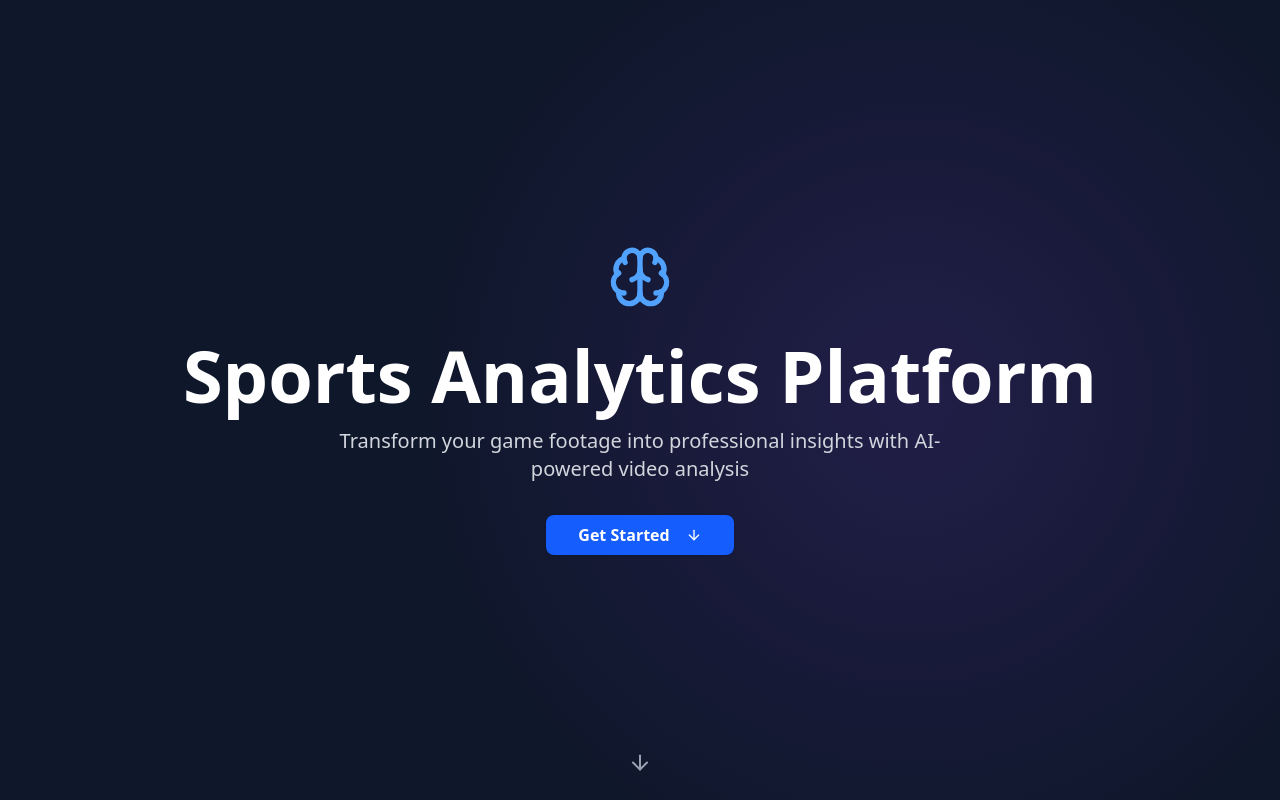
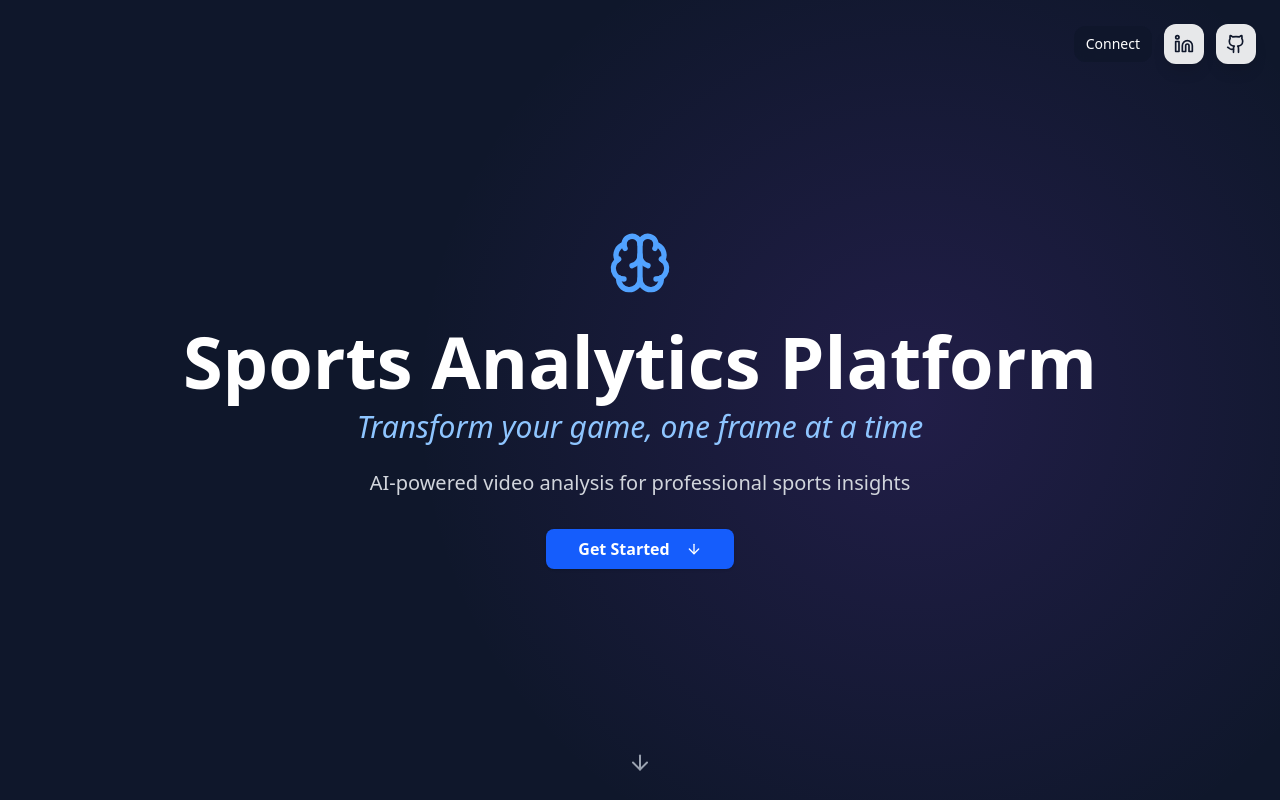
Before and after one commit to cnam2653/playbook, a React app in the folder frontend/: page / in a window 1280 px wide. Shown: the top 800 px of the page. Built offline with nearby package versions, Linux system fonts and the light colour scheme; the HTML template or start-up script is replaced by a standard one.

Commit message:
added more connect links

```diff
--- a/frontend/src/App.tsx
+++ b/frontend/src/App.tsx
@@ -1,6 +1,6 @@
 import { useState } from 'react'
 import { motion } from 'framer-motion'
-import { Brain, ArrowDown } from 'lucide-react'
+import { Brain, ArrowDown, Linkedin, Github } from 'lucide-react'
 import { Button } from '@/components/ui/button'
 import { Card, CardContent, CardDescription, CardHeader, CardTitle } from '@/components/ui/card'
 import DemoVideos from './components/DemoVideos'
@@ -19,6 +19,34 @@ function App() {
     <div className="min-h-screen bg-gray-50">
       {/* Hero Section */}
       <div className="h-screen flex items-center justify-center bg-slate-900 relative overflow-hidden">
+        {/* Connect Button - Top right of hero section */}
+        <motion.div
+          initial={{ opacity: 0, x: 20 }}
+          animate={{ opacity: 1, x: 0 }}
+          transition={{ duration: 0.6, delay: 1 }}
+          className="absolute top-6 right-6 z-50 flex items-center gap-3"
+        >
+          <span className="text-sm font-medium text-white bg-slate-900/80 backdrop-blur-sm px-3 py-2 rounded-lg hidden md:block">
+            Connect
+          </span>
+          <a
+            href="https://www.linkedin.com/in/chrisnam28/"
+            target="_blank"
+            rel="noopener noreferrer"
+            className="bg-white/90 backdrop-blur-sm hover:bg-blue-600 hover:text-white text-slate-900 p-2.5 rounded-lg shadow-lg transition-all duration-300 hover:scale-110"
+          >
+            <Linkedin className="w-5 h-5" />
+          </a>
+          <a
+            href="https://github.com/cnam2653"
+            target="_blank"
+            rel="noopener noreferrer"
+            className="bg-white/90 backdrop-blur-sm hover:bg-gray-900 hover:text-white text-slate-900 p-2.5 rounded-lg shadow-lg transition-all duration-300 hover:scale-110"
+          >
+            <Github className="w-5 h-5" />
+          </a>
+        </motion.div>
+
         {/* Animated background gradient */}
         <motion.div
           className="absolute inset-0 opacity-30"
@@ -48,10 +76,20 @@ function App() {
             initial={{ opacity: 0, y: 20 }}
             animate={{ opacity: 1, y: 0 }}
             transition={{ duration: 0.6, delay: 0.2 }}
-            className="text-5xl md:text-6xl lg:text-7xl font-bold text-white mb-4"
+            className="text-5xl md:text-6xl lg:text-7xl font-bold text-white mb-3"
           >
             Sports Analytics Platform
           </motion.h1>
+
+          {/* Slogan */}
+          <motion.p
+            initial={{ opacity: 0, y: 20 }}
+            animate={{ opacity: 1, y: 0 }}
+            transition={{ duration: 0.6, delay: 0.3 }}
+            className="text-2xl md:text-3xl font-light italic text-blue-300 mb-6"
+          >
+            Transform your game, one frame at a time
+          </motion.p>
 
           {/* Subtitle */}
           <motion.p
@@ -60,7 +98,7 @@ function App() {
             transition={{ duration: 0.6, delay: 0.4 }}
             className="text-gray-300 text-lg md:text-xl mb-8 max-w-2xl mx-auto"
           >
-            Transform your game footage into professional insights with AI-powered video analysis
+            AI-powered video analysis for professional sports insights
           </motion.p>
 
           {/* Get Started Button */}
```
